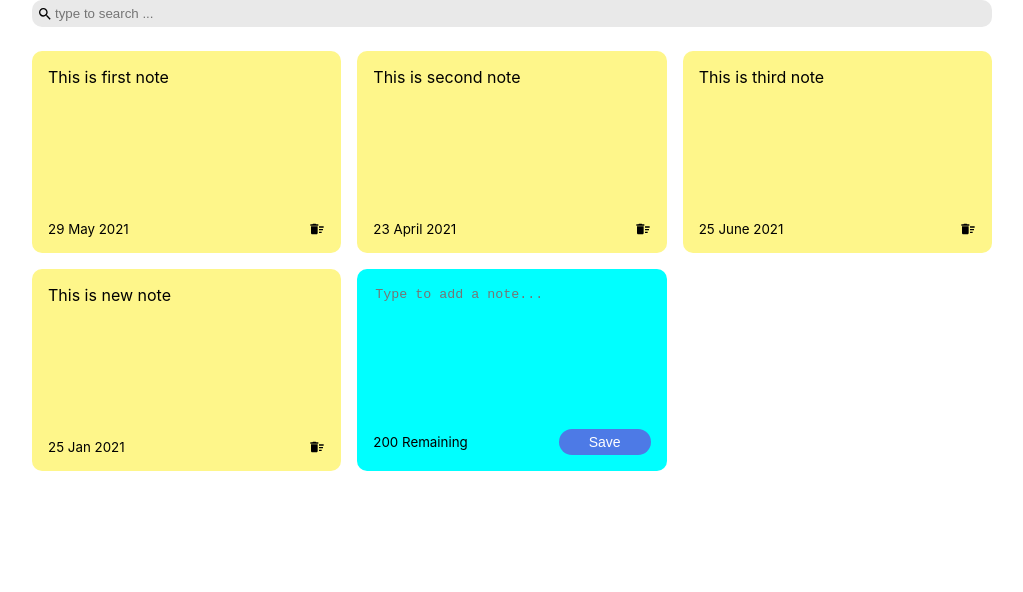
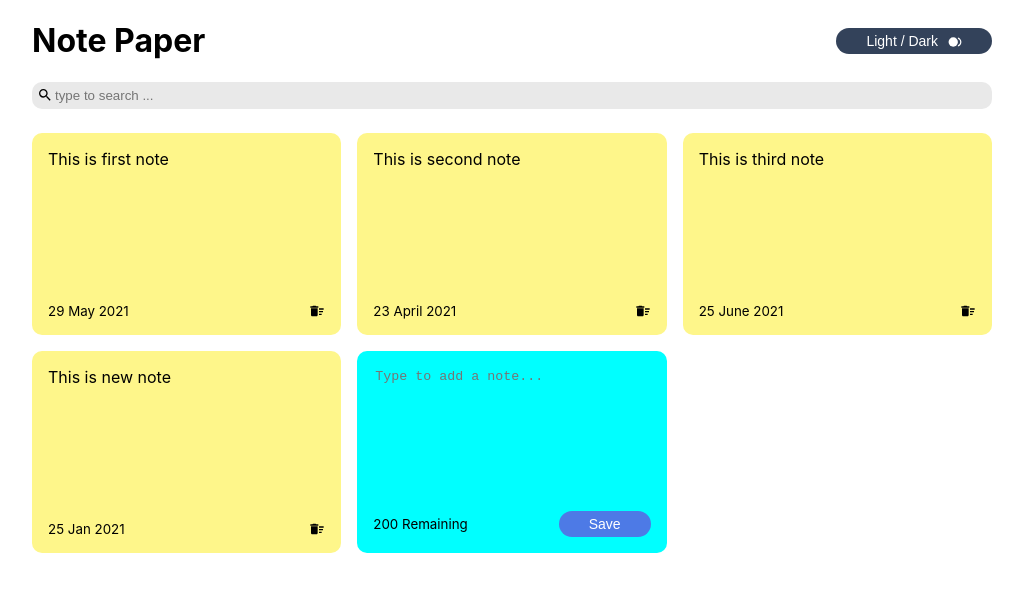
Before and after one commit to goktugsultan/note-paper-app, a React (Create React App) app: page / in a window 1280 px wide. Shown: the top 592 px of the page, without its empty margins (128-1151 px from the left). Built offline with nearby package versions, Linux system fonts and the light colour scheme.

Commit message:
added dark/light mode

```diff
--- a/src/App.js
+++ b/src/App.js
@@ -1,4 +1,5 @@
 import { useState } from 'react';
+import Header from './components/Header';
 import NotesList from './components/NotesList';
 import Search from './components/Search';
 
@@ -29,6 +30,8 @@ function App() {
 
 const [searchText, setSearchText] = useState('')
 
+const [darkMode, setDarkMode] = useState(false)
+
 const addNote = (text) =>{
   const date = new Date();
   const newNote = {
@@ -47,7 +50,9 @@ const deleteNote = (id) => {
 }
 
   return (
-    <div className="container">
+   <div className={`${darkMode && 'dark-mode'}`}>
+      <div className="container">
+      <Header handleToggleDarkMode={setDarkMode} darkMode={darkMode}/>
       <Search handleSearchNote={setSearchText}/>
       <NotesList
           notes={notes.filter((note)=>
@@ -57,6 +62,7 @@ const deleteNote = (id) => {
           handleDeleteNote={deleteNote}
           />
     </div>
+   </div>
   );
 }
 
--- /dev/null
+++ b/src/components/Header.js
@@ -0,0 +1,25 @@
+import React from 'react'
+import { MdToll } from "react-icons/md";
+import { MdFiberSmartRecord } from "react-icons/md";
+
+export default function Header({ handleToggleDarkMode, darkMode }) {
+    return (
+        <div className="header">
+            <h1>Note Paper</h1>
+            <button
+            onClick={()=>
+                handleToggleDarkMode(
+                    (previousDarkMode) => !previousDarkMode
+                )
+            }
+            className="save"
+            style={{background:'#33425A'}}>
+                Light / Dark
+                {darkMode ?
+                <MdToll className="mode-icon"/>
+                 :<MdFiberSmartRecord className="mode-icon" />}
+            </button>
+
+        </div>
+    )
+}
--- a/src/index.css
+++ b/src/index.css
@@ -10,6 +10,25 @@ body {
 code {
   font-family: source-code-pro, Menlo, Monaco, Consolas, 'Courier New',
     monospace;
+}
+
+.header{
+  display: flex;
+  align-items: center;
+  justify-content: space-between;
+}
+
+.dark-mode{
+  background-color: black;
+}
+
+.dark-mode h1{
+  color: rgb(185, 185, 185);
+}
+
+.dark-mode button{
+  background-color: rgb(187, 185, 185) !important;
+  color:#102e5f !important;
 }
 
 .container{
@@ -89,3 +108,8 @@ textarea:focus{
 .search input:focus{
   outline: none;
 }
+
+.mode-icon{
+  vertical-align: bottom;
+  padding-left: 10px;
+}
```
